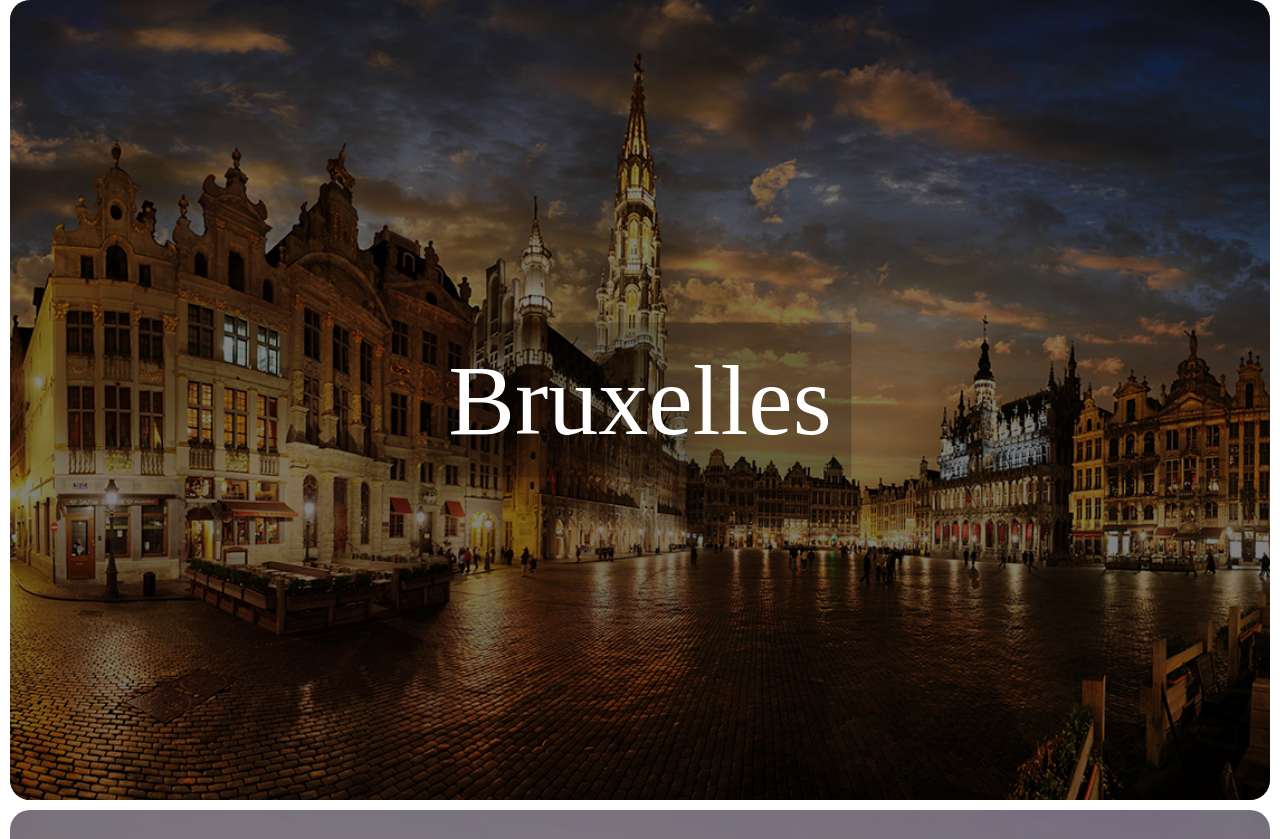
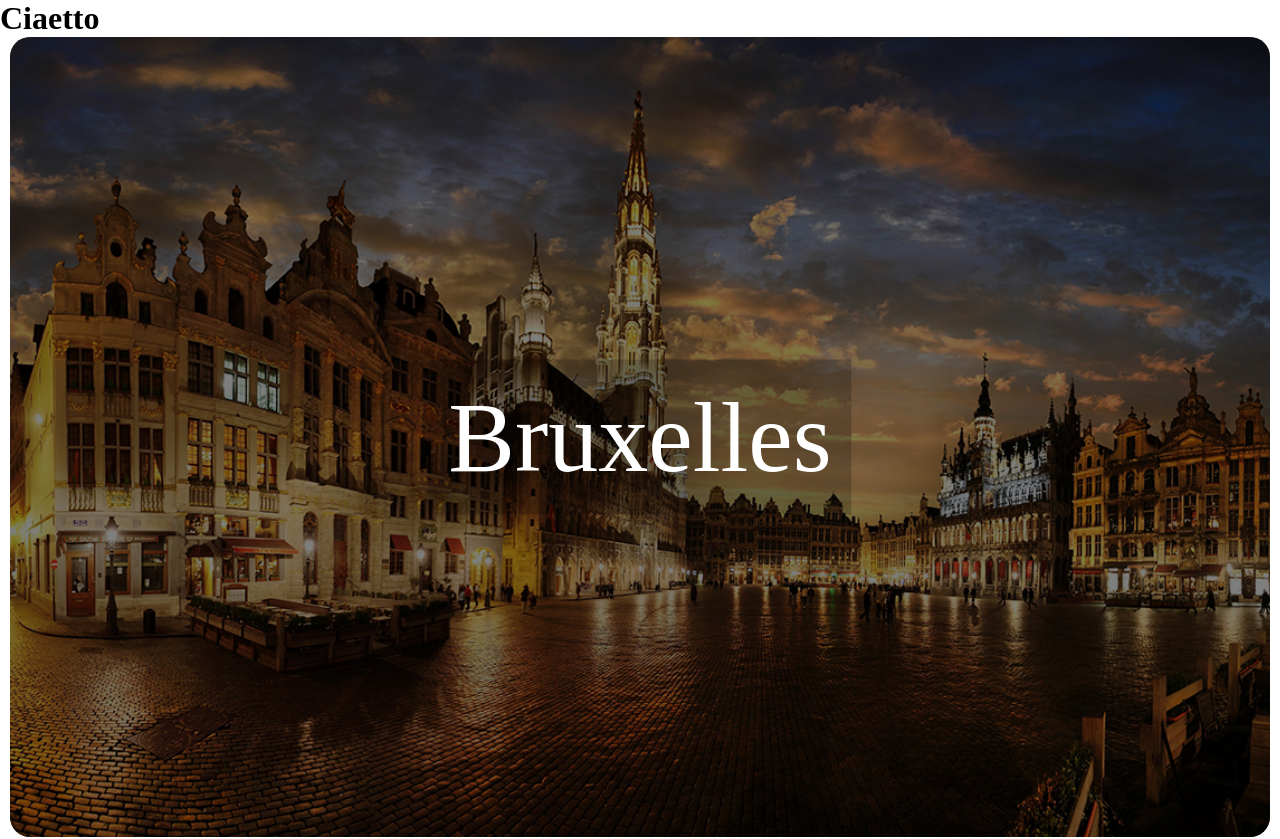
Before and after one commit to chrishut10/htmlcss-airbnb, a plain HTML site: page index.html in a window 1280 px wide. Shown: the top 839 px of the page. Drawn offline with Linux system fonts and the light colour scheme.

Commit message:
Update index.html

```diff
--- a/index.html
+++ b/index.html
@@ -6,6 +6,8 @@
     <link rel="stylesheet" href="css/style.css">
   </head>
   <body>
+
+    <h1>Ciaetto</h1>
 
 
     <div id="picture1" class="city">
```
